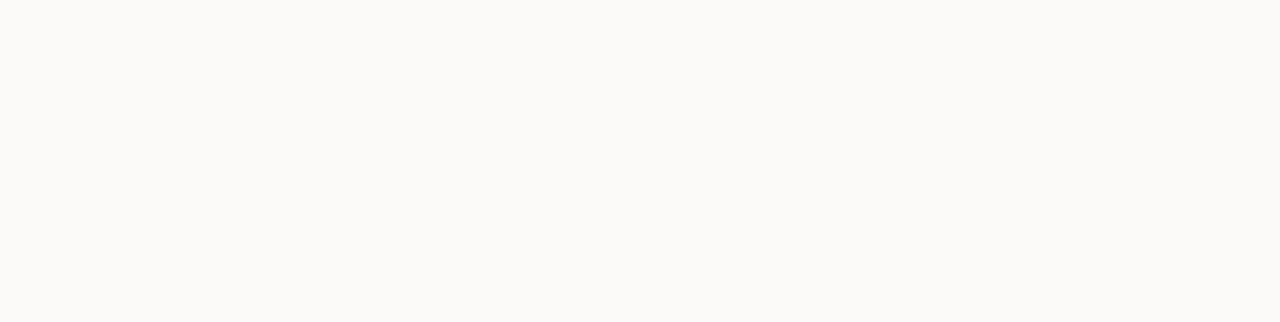
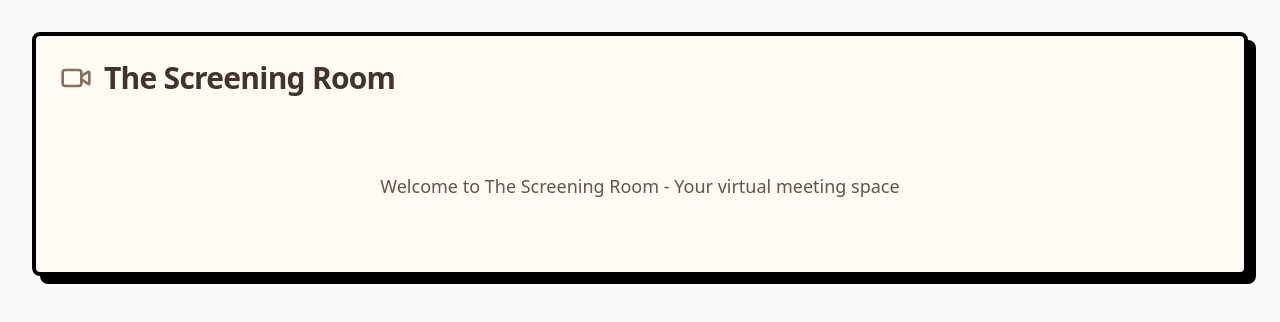
Before and after one commit to hiapplyco/blind-nut, a React (Vite) app: page /screening-room in a window 1280 px wide. Before the commit this address had no page. Shown: the top 322 px of the page. Built offline with nearby package versions, Linux system fonts and the light colour scheme.

Commit message:
Add Screening Room page
Create a new page titled "The Screening Room" to serve as a Meeting room for meetings.
[skip gpt_engineer]

```diff
--- a/src/App.tsx
+++ b/src/App.tsx
@@ -2,6 +2,7 @@ import { BrowserRouter as Router, Routes, Route } from "react-router-dom";
 import Index from "./pages/Index";
 import Dashboard from "./pages/Dashboard";
 import Report from "./pages/Report";
+import ScreeningRoom from "./pages/ScreeningRoom";
 import { Toaster } from "@/components/ui/sonner";
 import { QueryClient, QueryClientProvider } from "@tanstack/react-query";
 
@@ -16,6 +17,7 @@ function App() {
           <Route path="/" element={<Index />} />
           <Route path="/dashboard" element={<Dashboard />} />
           <Route path="/report/:jobId" element={<Report />} />
+          <Route path="/screening-room" element={<ScreeningRoom />} />
         </Routes>
         <Toaster />
       </Router>
--- a/src/pages/Index.tsx
+++ b/src/pages/Index.tsx
@@ -5,7 +5,7 @@ import { supabase } from "@/integrations/supabase/client";
 import { Auth } from "@supabase/auth-ui-react";
 import { ThemeSupa } from "@supabase/auth-ui-shared";
 import { Button } from "@/components/ui/button";
-import { FileText } from "lucide-react";
+import { FileText, Video } from "lucide-react";
 import { toast } from "sonner";
 
 const Index = () => {
@@ -88,6 +88,7 @@ const Index = () => {
     <div className="container max-w-4xl py-8 space-y-8">
       <div className="flex justify-between items-center">
         <TitleSection />
+        <div className="flex gap-4">
           <Button
             variant="outline"
             onClick={() => navigate('/dashboard')}
@@ -96,6 +97,15 @@ const Index = () => {
             <FileText className="h-4 w-4" />
             View Past Searches
           </Button>
+          <Button
+            variant="outline"
+            onClick={() => navigate('/screening-room')}
+            className="flex items-center gap-2"
+          >
+            <Video className="h-4 w-4" />
+            Screening Room
+          </Button>
+        </div>
       </div>
 
       <NewSearchForm userId={session.user.id} />
--- /dev/null
+++ b/src/pages/ScreeningRoom.tsx
@@ -0,0 +1,26 @@
+import { Card, CardContent, CardHeader, CardTitle } from "@/components/ui/card";
+import { Video } from "lucide-react";
+
+const ScreeningRoom = () => {
+  return (
+    <div className="container max-w-7xl mx-auto py-8">
+      <Card className="border-4 border-black shadow-[8px_8px_0px_0px_rgba(0,0,0,1)] bg-[#FFFBF4]">
+        <CardHeader className="flex flex-row items-center justify-between space-y-0 pb-7">
+          <CardTitle className="text-3xl font-bold flex items-center gap-3">
+            <Video className="h-8 w-8 text-primary" />
+            The Screening Room
+          </CardTitle>
+        </CardHeader>
+        <CardContent>
+          <div className="text-center py-12">
+            <p className="text-muted-foreground text-lg">
+              Welcome to The Screening Room - Your virtual meeting space
+            </p>
+          </div>
+        </CardContent>
+      </Card>
+    </div>
+  );
+};
+
+export default ScreeningRoom;
```
Lines whose indentation alone changed are shown as unchanged.
